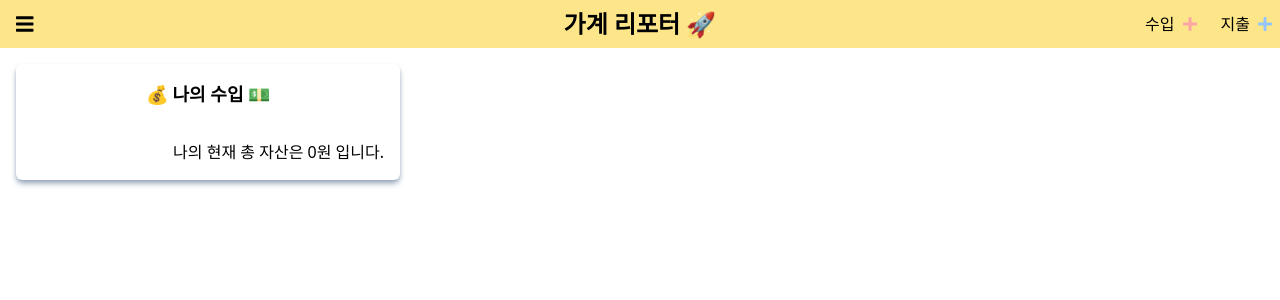
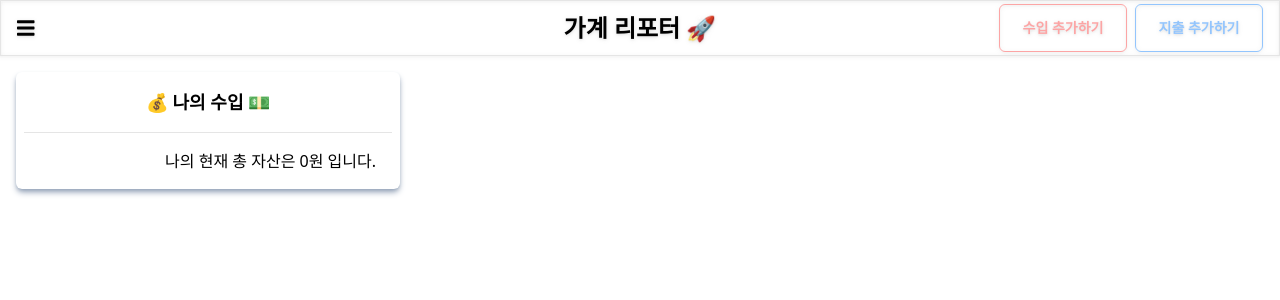
Before and after one commit to SUPINKIM/account_reporter, a Vue app: page / in a window 1280 px wide. Shown: the top 300 px of the page. Built offline with nearby package versions, Linux system fonts and the light colour scheme.

Commit message:
feat: 메인 디자인 변경 및 LNB 컴포넌트 추가

```diff
--- a/src/components/Header.vue
+++ b/src/components/Header.vue
@@ -1,11 +1,12 @@
 <script setup lang="ts">
 import { ModalView } from '../utils/types';
 import { useStore } from '../vuex/store';
+import Button from './ui/Button.vue';
 
 const store = useStore();
 
 const buttonStyle =
-  'flex items-center justify-center gap-x-2 px-2 hover:scale-105';
+  'flex items-center justify-center gap-x-2 px-2 hover:scale-105 border rounded-full w-32 h-10 font-semibold text-sm';
 
 const onClickHandle = (payload: ModalView) => {
   store.commit('ModalStore/setModalView', payload);
@@ -14,7 +15,9 @@ const onClickHandle = (payload: ModalView) => {
 </script>
 
 <template>
-  <nav class="w-full h-12 bg-amber-200 cursor-pointer fixed flex">
+  <nav
+    class="w-full h-14 cursor-pointer fixed flex drop-shadow border border-neutral-200 items-center"
+  >
     <div
       id="menu-bar"
       class="w-fit h-full relative left-4 text-xl leading-10 flex items-center hover:scale-105"
@@ -27,14 +30,20 @@ const onClickHandle = (payload: ModalView) => {
       가계 리포터 🚀
     </h1>
     <div
-      class="w-fit justify-center leading-10 gap-x-2 hidden md:flex absolute inset-y-0 right-0"
+      class="w-fit justify-center leading-10 gap-x-2 hidden md:flex absolute inset-y-0 right-0 items-center pr-4"
     >
-      <button :class="buttonStyle" @click="onClickHandle('INCOME_FORM')">
-        수입<font-awesome-icon icon="plus" class="text-red-300" />
-      </button>
-      <button :class="buttonStyle" @click="onClickHandle('EXPENDITURE_FORM')">
-        지출<font-awesome-icon icon="plus" class="text-blue-300" />
-      </button>
+      <Button
+        :class-name="`${buttonStyle} border-red-300 !text-red-300`"
+        :color="'bg-transparent'"
+        :text="'수입 추가하기'"
+        @click-button="onClickHandle('INCOME_FORM')"
+      />
+      <Button
+        :class-name="`${buttonStyle} border-blue-300 !text-blue-300`"
+        :color="'bg-transparent'"
+        :text="'지출 추가하기'"
+        @click-button="onClickHandle('EXPENDITURE_FORM')"
+      />
     </div>
   </nav>
 </template>
--- a/src/components/IncomeForm.vue
+++ b/src/components/IncomeForm.vue
@@ -76,7 +76,7 @@ const onCloseModal = () => {
       <Button @clickButton="onSubmitIncomeInfo" />
       <Button
         :text="'취소'"
-        :color="'bg-neutral-300'"
+        :color="'bg-neutral-400'"
         @clickButton="onCloseModal"
       />
     </div>
--- a/src/components/main/IncomeList.vue
+++ b/src/components/main/IncomeList.vue
@@ -21,7 +21,7 @@ const total: string = computed(() =>
       v-for="(item, index) in list"
     >
       <li
-        class="grid grid-cols-3 gap-x-4 items-center justify-between px-4 shrink border-b border-neutral-200 py-2 mx-2"
+        class="grid grid-cols-3 gap-x-4 items-center justify-between shrink py-2 mx-2 px-4"
       >
         <div class="text-center">
           {{ item.category === 'income' ? '소득' : '주식' }}
@@ -34,8 +34,8 @@ const total: string = computed(() =>
         </div>
       </li>
     </ul>
-    <div class="px-4 text-right mb-4 py-4">
-      <span>나의 현재 총 자산은 {{ total }}원 입니다. </span>
+    <div class="text-right mb-4 py-4 border-t border-neutral-200 px-4 mx-2">
+      <span>나의 현재 총 자산은 {{ total }}원 입니다.</span>
     </div>
   </div>
 </template>
--- a/src/components/main/Main.vue
+++ b/src/components/main/Main.vue
@@ -3,7 +3,7 @@ import IncomeList from './IncomeList.vue';
 </script>
 
 <template>
-  <div class="absolute w-full top-12">
+  <div class="absolute w-full top-14">
     <IncomeList />
   </div>
 </template>
--- a/src/components/ui/Button.vue
+++ b/src/components/ui/Button.vue
@@ -10,7 +10,7 @@ interface IButtonProps {
 
 const props = withDefaults(defineProps<IButtonProps>(), {
   types: 'primary',
-  color: 'bg-[#102027]',
+  color: 'bg-default',
   text: '확인',
 });
 
@@ -20,7 +20,7 @@ const emit = defineEmits(['clickButton']);
 <template>
   <div
     class="w-24 h-12 rounded-md text-white flex justify-center items-center cursor-pointer"
-    :class="[props.color]"
+    :class="[props.color, props.className]"
     @click="emit('clickButton')"
   >
     {{ props.text }}
--- a/src/components/main/PlanList.vue
+++ b/src/components/ui/Drawer.vue
@@ -1,5 +1,24 @@
-<script lang="ts" setup></script>
+<script lang="ts" setup>
+const menuList = [
+  {
+    id: 1,
+    name: 'income',
+    text: '수입 추가하기',
+  },
+  {
+    id: 2,
+    name: 'expenditure',
+    text: '지출 추가하기',
+  },
+];
+</script>
 
-<template></template>
+<template>
+  <div>
+    <ul v-for="menu in menuList" :key="menu.id">
+      <li>{{ menu.text }}</li>
+    </ul>
+  </div>
+</template>
 
 <style scoped></style>
--- a/src/utils/types.ts
+++ b/src/utils/types.ts
@@ -13,3 +13,5 @@ export type IncomeForm = {
   category: Category;
   earning: number;
 };
+
+export type ExpenditureForm = Omit<IncomeForm, 'category'>;
--- a/src/vuex/ExpenditureStore.ts
+++ b/src/vuex/ExpenditureStore.ts
@@ -0,0 +1,4 @@
+import { ExpenditureForm } from './../utils/types';
+export interface IExpenditureList {
+  expenditure: ExpenditureForm[];
+}
--- a/tailwind.config.js
+++ b/tailwind.config.js
@@ -1,7 +1,11 @@
 module.exports = {
   content: ['./index.html', './src/**/*.{vue,ts}'],
   theme: {
-    extend: {},
+    extend: {
+      colors: {
+        default: '#102027',
+      },
+    },
   },
   plugins: [],
-}
+};
```
